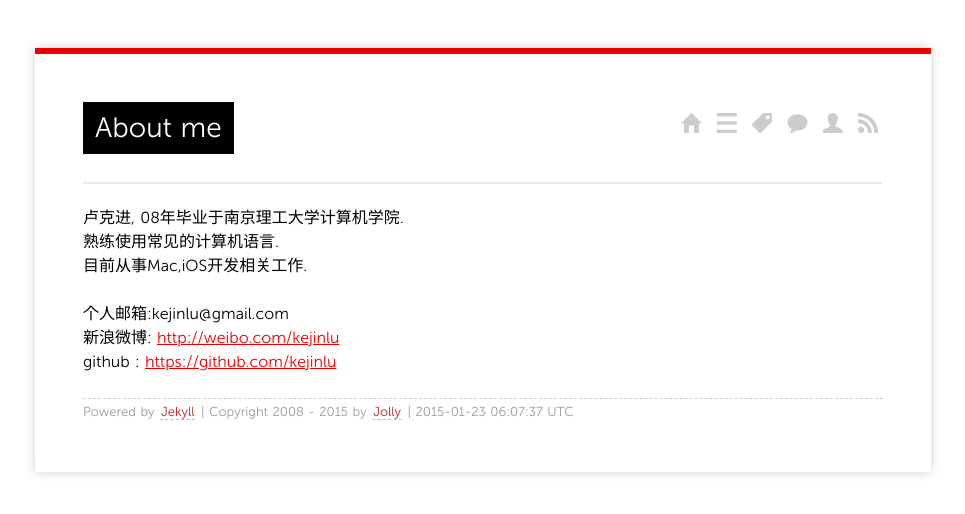
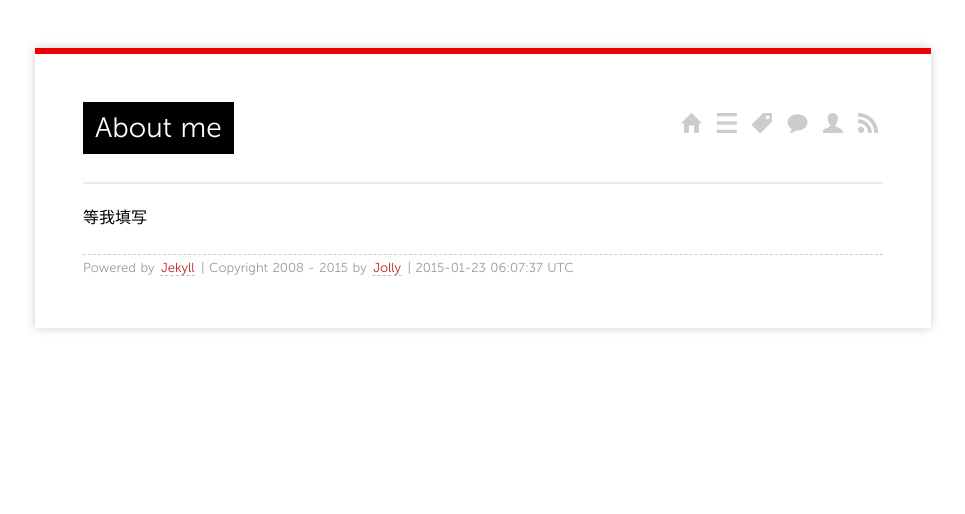
Before and after one commit to JollyJiang/JollyJiang.github.io, a Jekyll site: the page built from about/index.md, in a window 1280 px wide. Shown: the top 514 px of the page, without its empty margins (157-1122 px from the left). Built offline with Jekyll 4.4.1, drawn with Linux system fonts in a browser that asks for light colours; Markdown is read by kramdown in place of the engine named in the settings; comment, search, counter and statistics services are not loaded.

Commit message:
日记0119

```diff
--- a/about/index.md
+++ b/about/index.md
@@ -4,10 +4,4 @@ layout: page
 comments: yes
 ---
 
-卢克进, 08年毕业于南京理工大学计算机学院.
-熟练使用常见的计算机语言.
-目前从事Mac,iOS开发相关工作.
-
-个人邮箱:kejinlu@gmail.com
-新浪微博: [http://weibo.com/kejinlu](http://weibo.com/kejinlu)
-github : [https://github.com/kejinlu](https://github.com/kejinlu)
+等我填写
--- a/bdsitemap.txt
+++ /dev/null
@@ -1 +0,0 @@
-w0OfE5uOgBI0aE6f
--- a/feed/index.html
+++ b/feed/index.html
@@ -8,9 +8,9 @@
   <channel>
     <title>{{ site.author }}</title>
     <link href="{{ site.url }}/feed/" rel="self" />
-    <link href="http://geeklu.com" />
+    <link href="https://github.com/JollyJiang" />
     <lastBuildDate>{{ site.time | date_to_xmlschema }}</lastBuildDate>
-    <webMaster>kejinlu@gmail.com</webMaster>
+    <webMaster>jolly2ko@gmail.com</webMaster>
     {% for post in site.posts limit:10 %}
     <item>
       <title>{{ post.title | xml_escape }}</title>
```
